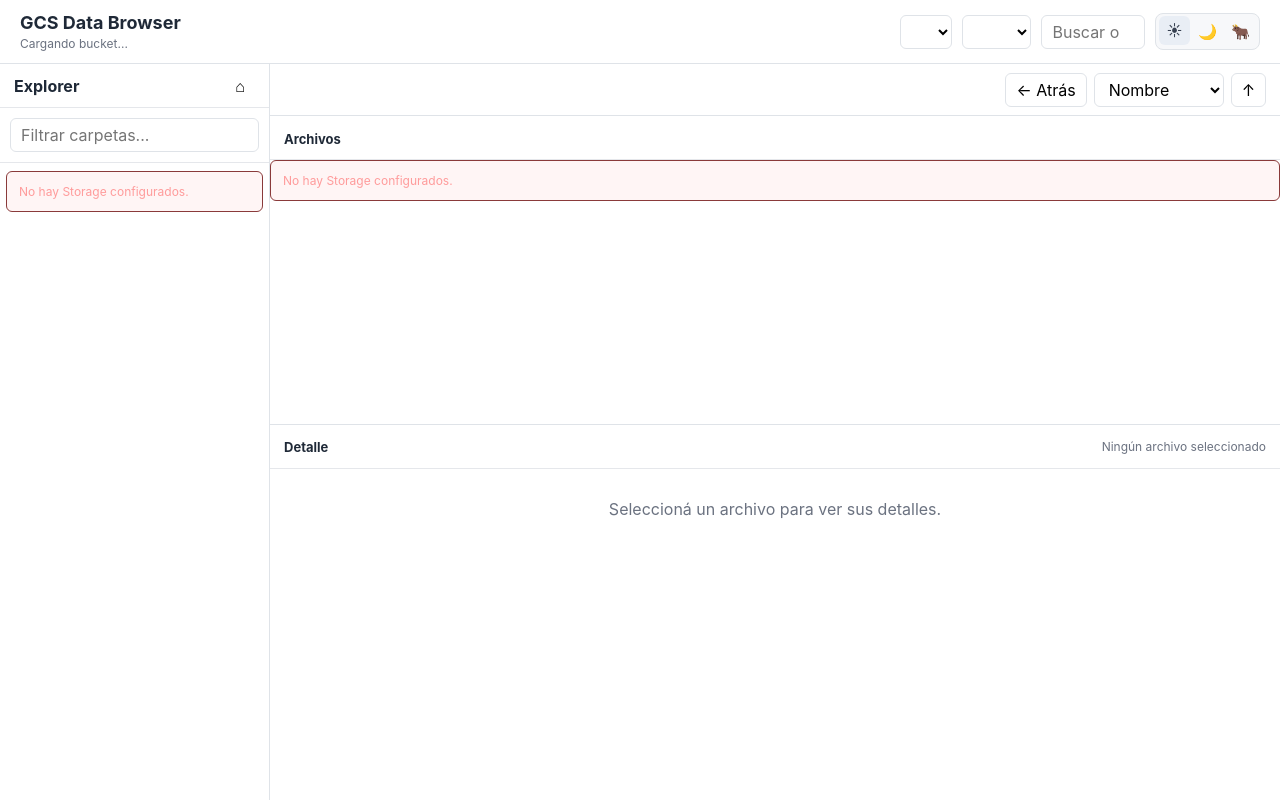
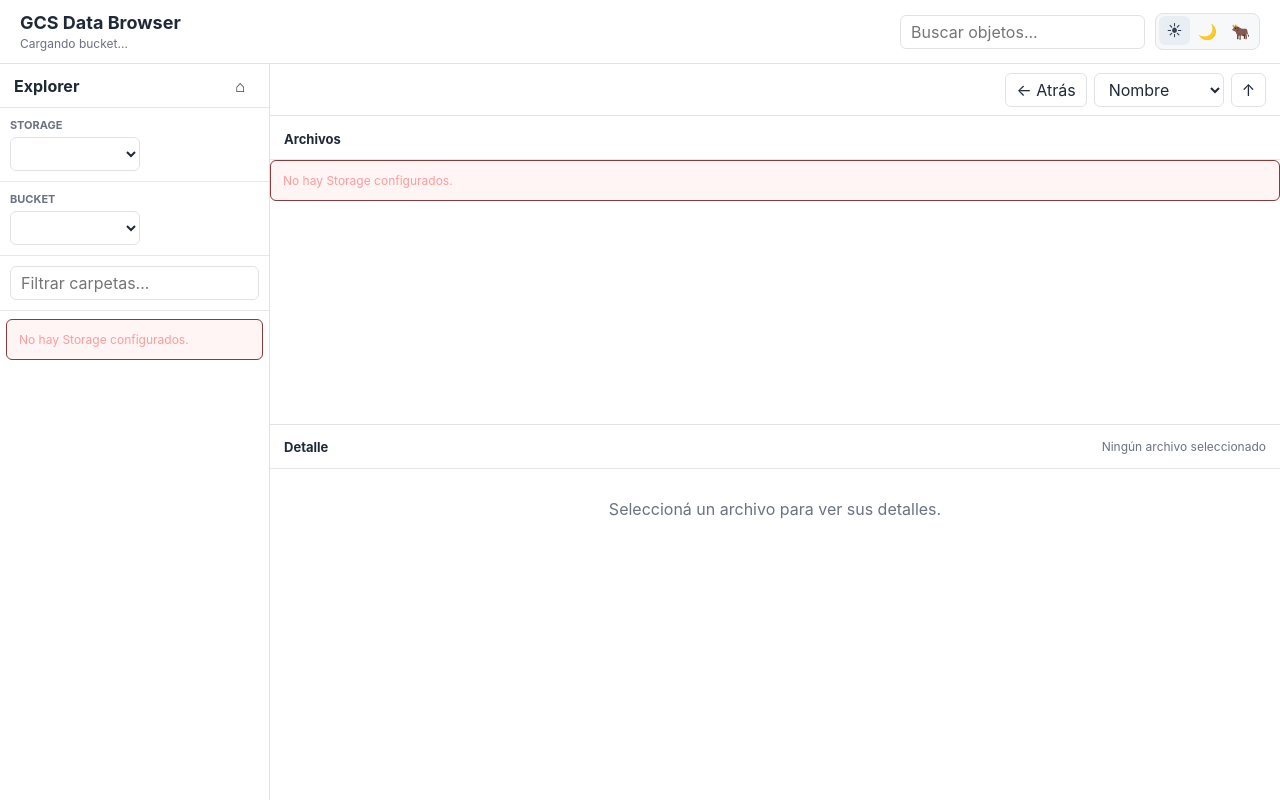
Before and after one commit to dainego/gcp-browser, a FastAPI app: page / in a window 1280 px wide. Run offline with FastAPI, Linux system fonts and the light colour scheme; data that the repository does not hold is empty; parts of the project's set-up code (start-up, migrations or seed data) failed here and were passed over.

Commit message:
version estable previo cloud run

```diff
--- a/app/static/app.js
+++ b/app/static/app.js
@@ -154,11 +154,15 @@ function renderStorageSelector() {
 function renderBucketSelector() {
     const select = document.getElementById("bucketSelect");
 
-    select.innerHTML = state.buckets.map(bucket => `
+    const options = state.buckets.map(bucket => `
         <option value="${escapeHtml(bucket)}" ${bucket === state.bucket ? "selected" : ""}>
             ${escapeHtml(bucket)}
         </option>
     `).join("");
+
+    select.innerHTML = options;
+
+
 }
 
 async function loadBucketConfig() {
--- a/app/static/style.css
+++ b/app/static/style.css
@@ -60,6 +60,7 @@ button,
 input,
 select {
     font: inherit;
+    color: var(--text);
 }
 
 button {
@@ -106,7 +107,8 @@ button {
     padding: 0 10px;
     border: 1px solid var(--border);
     border-radius: 6px;
-    background: var(--surface);
+    background: var(--input-bg);
+    color: var(--text);
     outline: none;
 }
 
@@ -157,6 +159,28 @@ button {
 
 .icon-button:hover {
     background: #f1f3f5;
+}
+
+
+.explorer-storage-wrapper,
+.explorer-bucket-wrapper {
+    padding: 10px;
+    border-bottom: 1px solid var(--border-soft);
+}
+
+.explorer-storage-wrapper label,
+.explorer-bucket-wrapper label {
+    display: block;
+    margin-bottom: 5px;
+    color: var(--text-muted);
+    font-size: 11px;
+    font-weight: 700;
+    text-transform: uppercase;
+}
+
+.explorer-storage-select,
+.explorer-bucket-select {
+    width: 100%;
 }
 
 .folder-search-wrapper {
@@ -319,6 +343,19 @@ button {
     margin-left: 7px;
     color: var(--text-muted);
     font-size: 12px;
+}
+
+:root[data-theme="dark"] .select-control,
+:root[data-theme="premium"] .select-control {
+    color: var(--text);
+    background: var(--input-bg);
+    border-color: var(--border);
+}
+
+:root[data-theme="dark"] .select-control option,
+:root[data-theme="premium"] .select-control option {
+    color: var(--text);
+    background: var(--surface);
 }
 
 .path-label {
@@ -545,13 +582,6 @@ button {
 
 
 
-.storage-select {
-    width: 145px;
-}
-
-.bucket-select {
-    width: 220px;
-}
 
 /* Theme selector */
 .topbar-actions {
@@ -640,11 +670,4 @@ button {
         width: 170px;
     }
 
-    .storage-select {
-        width: 120px;
-    }
-
-    .bucket-select {
-        width: 160px;
-    }
 }
--- a/app/templates/index.html
+++ b/app/templates/index.html
@@ -15,8 +15,6 @@
         </div>
 
         <div class="topbar-actions">
-            <select id="storageSelect" class="select-control storage-select" title="Storage"></select>
-            <select id="bucketSelect" class="select-control bucket-select" title="Bucket"></select>
             <input
                 id="globalSearch"
                 class="search-input"
@@ -38,6 +36,16 @@
             <div class="panel-header">
                 <span>Explorer</span>
                 <button id="homeButton" class="icon-button" title="Ir al inicio">⌂</button>
+            </div>
+
+            <div class="explorer-storage-wrapper">
+                <label for="storageSelect">Storage</label>
+                <select id="storageSelect" class="select-control explorer-storage-select" title="Cambiar Storage"></select>
+            </div>
+
+            <div class="explorer-bucket-wrapper">
+                <label for="bucketSelect">Bucket</label>
+                <select id="bucketSelect" class="select-control explorer-bucket-select" title="Cambiar bucket"></select>
             </div>
 
             <div class="folder-search-wrapper">
--- a/config/storages.json
+++ b/config/storages.json
@@ -1,20 +1,20 @@
 {
-  "prod": {
-    "label": "Producción",
+  "tacticas-prod": {
+    "label": "Tacticas Producción",
     "buckets": [
       "tacticas-moviles-prod"
     ],
     "credentials": "credentials/tacticas-prod.json"
   },
-  "dev": {
-    "label": "Desarrollo",
+  "tacticas-dev": {
+    "label": "Tacticas Desarrollo",
     "buckets": [
       "tacticas-moviles-dev"
     ],
     "credentials": "credentials/tacticas-dev.json"
   },
-  "bj-prod": {
-    "label": "BJ Prod",
+   "bj-prod": {
+    "label": "BJ Producción",
     "buckets": [
       "bj-acacia-prod-gcp-gcs-uest4-traficotemis"
     ],
```
